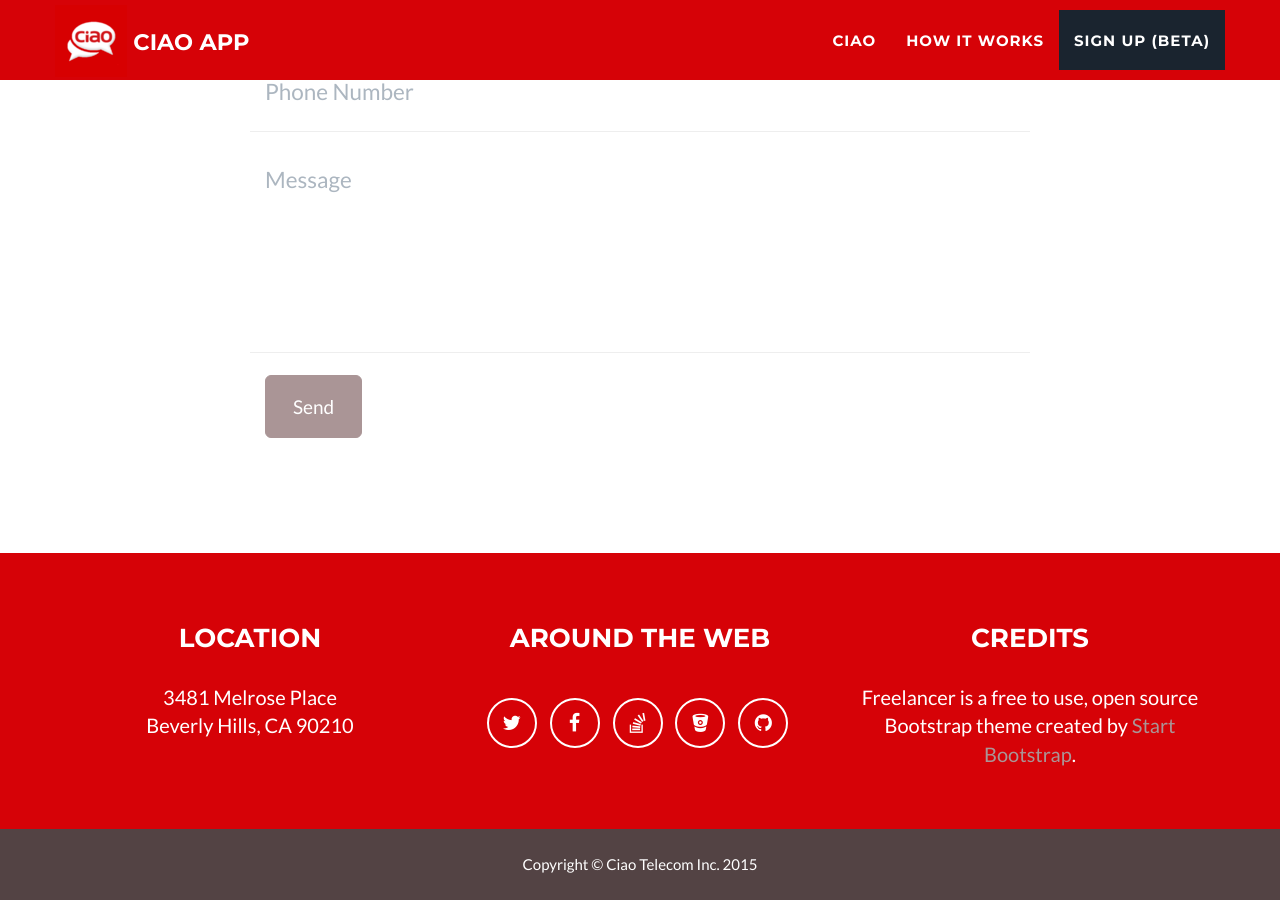
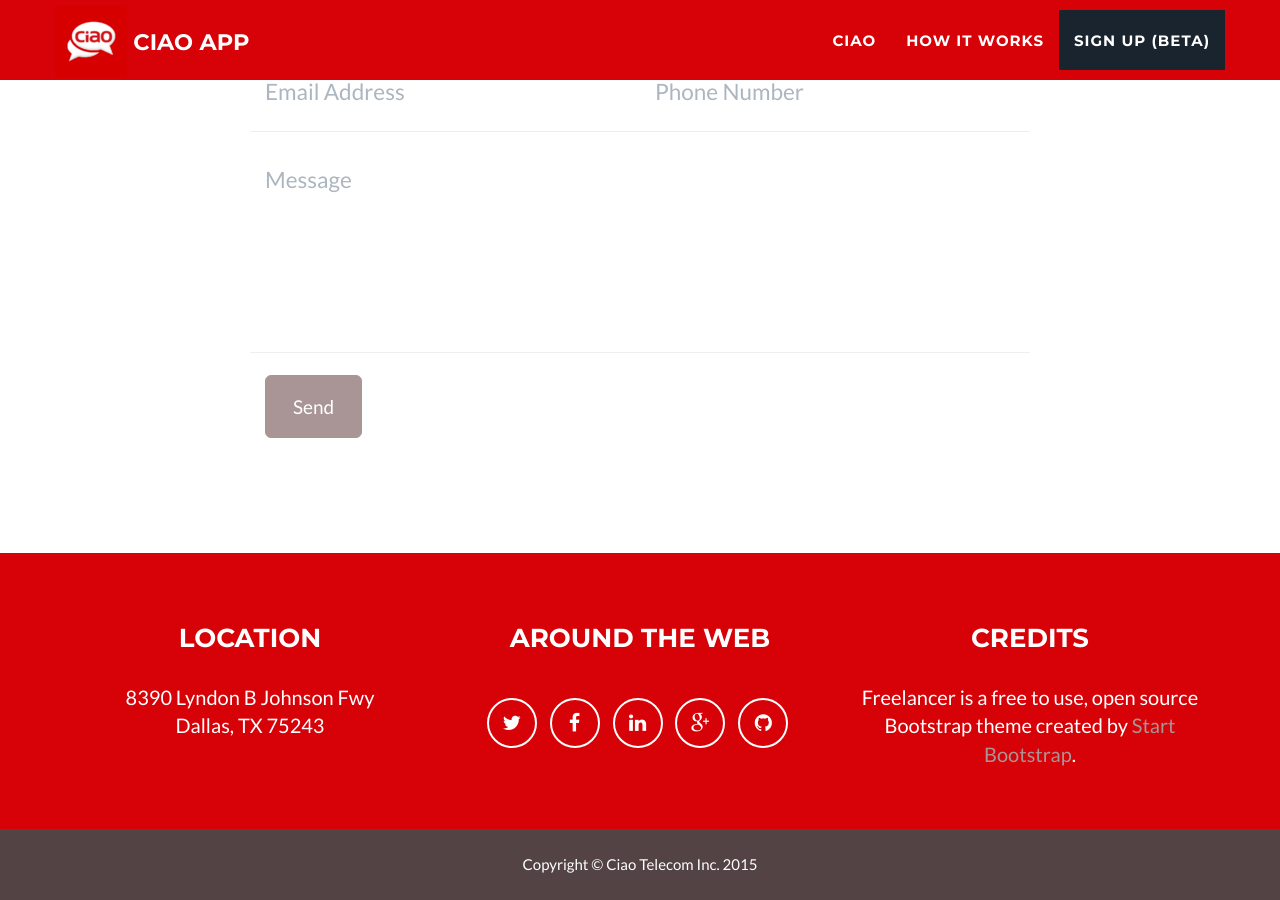
Before and after one commit to ciaoapp/ciaoapp.github.io, a Jekyll site: the page built from index.html, in a window 1280 px wide and 900 px high, scrolled down 2478 px. Built offline with Jekyll 4.4.1, drawn with Linux system fonts in a browser that asks for light colours.

Commit message:
change footer

```diff
--- a/_config.yml
+++ b/_config.yml
@@ -28,20 +28,21 @@ footer:
 # Social networks usernames (many more available: google-plus, flickr, dribbble, pinterest, instagram, tumblr, linkedin, etc.)
 social:
   - title: twitter
-    url: http://twitter.com/jekyllrb
+    url: https://twitter.com/ciaotelecom
   - title: facebook
-    url:
-  - title: stack-overflow
-    url: http://stackoverflow.com/questions/tagged/jekyll
-  - title: bitbucket
-    url: http://bitbucket.org/jekyll
+    url: https://www.facebook.com/ciaotelecomglobal
+  - title: linkedin
+    url: https://www.linkedin.com/company/ciao-telecom-inc-
+  - title: google-plus
+    url: https://plus.google.com/+ciao/
   - title: github
-    url: http://github.com/jekyll
+    url: http://github.com/simonc312
 
 # Postal address (add as many lines as necessary)
 address:
-  - line: 3481 Melrose Place
-  - line: Beverly Hills, CA 90210
+  - line: 8390 Lyndon B Johnson Fwy
+  - line: Dallas, TX 75243
+
 
 # Credits content
 credits: 'Freelancer is a free to use, open source Bootstrap theme created by <a href="http://startbootstrap.com">Start Bootstrap</a>.'
--- a/_includes/contact_static.html
+++ b/_includes/contact_static.html
@@ -19,26 +19,40 @@
 					</div>
 					<div class="row control-group">
 						<div class="form-group col-xs-12 floating-label-form-group controls">
+							<label>Country</label>
+							<input type="text" name="country" class="form-control" placeholder="Country" id="country" required data-validation-required-message="Please enter your country.">
+							<p class="help-block text-danger"></p>
+						</div>
+					</div>
+					<div class="row control-group">
+						<div class="form-group col-xs-6 floating-label-form-group controls">
 							<label>Email Address</label>
 							<input type="email" name="_replyto" class="form-control" placeholder="Email Address" id="email" required data-validation-required-message="Please enter your email address.">
 							<p class="help-block text-danger"></p>
 						</div>
 
-						<div class="form-group col-xs-12 floating-label-form-group controls">
+						<div class="form-group col-xs-6 floating-label-form-group controls">
 							<label>Phone Number</label>
-							<input type="tel" name="phone" class="form-control" placeholder="Phone Number" id="phone" required data-validation-required-message="Please enter your phone number.">
+							<input type="tel" name="phone" class="form-control" placeholder="Phone Number" id="phone"
+							required data-validation-required-message="Please enter your phone number."
+							data-validation-pattern-message="Please enter a valid phone number"
+							pattern="\b\d?[-.]?\d{3}[-.]?\d{3}[-.]?\d{4}\b">
 							<p class="help-block text-danger"></p>
 						</div>
 					</div>
 					<div>
 						<input type="hidden"  name="_subject" value="New submission!">
 						<input type="text" name="_gotcha" style="display:none" />
-						<input type="hidden" name="_next" value="" />
+						<input type="hidden" name="_next" value="#" />
 					</div>
 					<div class="row control-group">
 						<div class="form-group col-xs-12 floating-label-form-group controls">
 							<label>Message</label>
-							<textarea rows="5" name="message" class="form-control" placeholder="Message" id="message" required data-validation-required-message="Please enter a message."></textarea>
+							<textarea rows="5" name="message" class="form-control" placeholder="Message" id="message"
+							data-validation-required-message="Please enter a message."
+							data-validation-maxlength-message="Please limit message up to 1000 characters"
+							maxlength=100
+							></textarea>
 							<p class="help-block text-danger"></p>
 						</div>
 					</div>
--- a/js/contact_me_static.js
+++ b/js/contact_me_static.js
@@ -4,6 +4,26 @@ $(function() {
         preventSubmit: true,
         submitError: function($form, event, errors) {
             // additional error messages or events
+            $("#contactForm button[type='submit']").text("Resubmit");
+        },
+        submitSuccess: function($form, event) {
+            $form.preventDefault();
+            event.preventDefault();
+            var submitButton = $("#contactForm button[type='submit']");
+            $.post(this.action, $(this).serialize(), function(){
+                 //success message
+                $("#contactForm .row").fadeOut("slow");
+                $("#success").fadeIn("slow");
+            }, "json")
+            .done(function() {
+                //on finish
+            })
+            .fail(function() {
+            //error message
+            submitButton.text("Resubmit");
+            });
+
+            return false;
         },
 
         filter: function() {
@@ -25,19 +45,19 @@ $('#name').focus(function() {
 //Reveal Sign Up form again on clicking this button
 $("#success .btn").click(function(){
     $("#success").fadeOut("slow");
+    $("#contactForm button[type='submit']").text("Submit");
     $("#contactForm .row").fadeIn("slow");
 });
 
 //prevent submit button being clickable as long as error messages
 
-$("#contactForm").on("submit",function(e){
+/*$("#contactForm").on("submit",function(e){
     e.preventDefault();
     /*if($("#contactForm ul['alert']").length != 0)
-        return false;*/
+        return false;
     var submitButton = $("#contactForm button[type='submit']");
     $.post(this.action, $(this).serialize(), function(){
          //success message
-        submitButton.text("Success!");
         $("#contactForm .row").fadeOut("slow");
         $("#success").fadeIn("slow");
     }, "json")
@@ -51,6 +71,8 @@ $("#contactForm").on("submit",function(e){
 
 
     return false;
+
+    });*/
    /* $.ajax({
       url: form-action,
       method: 'POST',
@@ -70,5 +92,3 @@ $("#contactForm").on("submit",function(e){
 
     return false;
     });*/
-
-});
```
